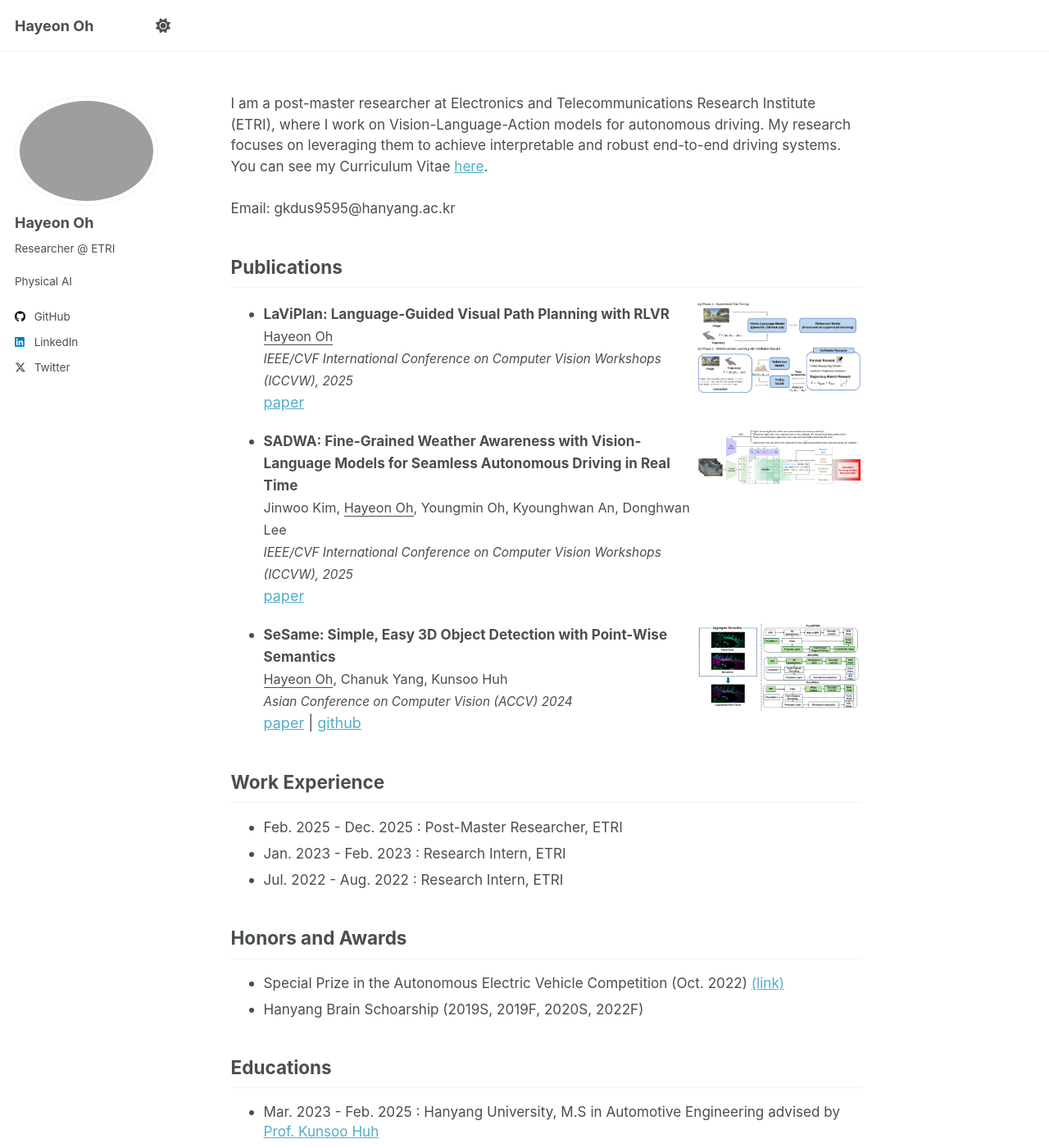
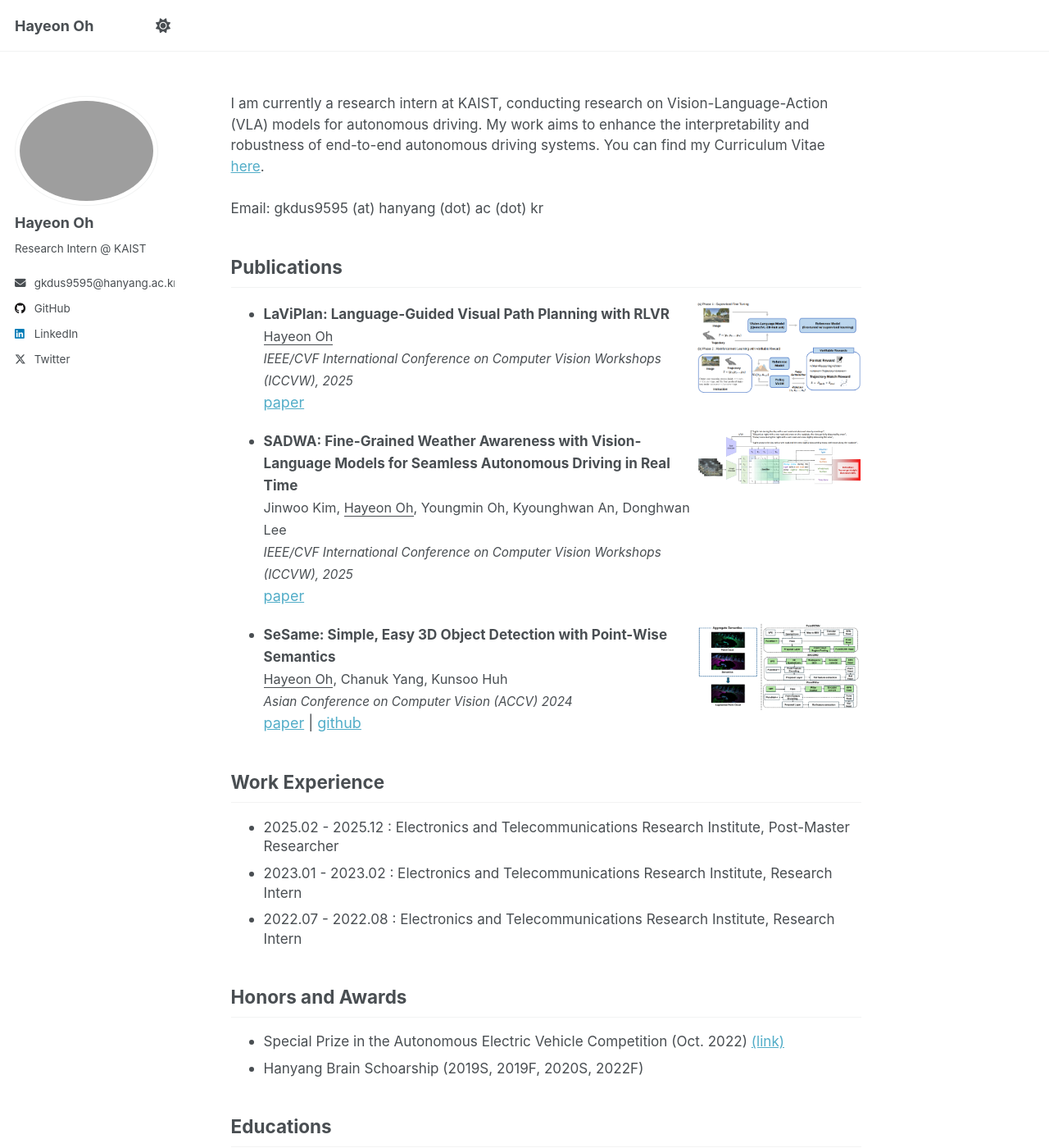
Before and after one commit to OPhD-hahao/OPhD-hahao.github.io, a Jekyll site: the page built from _pages/about.md, in a window 1280 px wide and 1400 px high. Shown: the whole window at 82% size. Built offline with Jekyll 4.4.1, drawn with Linux system fonts in a browser that asks for light colours; a script that is not in the unit is left out; some of the changed text lies outside the part shown.

Commit message:
Update affiliation

```diff
--- a/_config.yml
+++ b/_config.yml
@@ -25,11 +25,11 @@ author:
   avatar           : "profile.png"
   name             : "Hayeon Oh"
   pronouns         : # example: "she/her"
-  bio              : "Researcher @ ETRI <br><br> Physical AI"
-  # location         : "ETRI"
+  bio              : "Research Intern @ KAIST"
+  location         : # "KAIST"
   employer         : # "Red Brick University"
   uri              : # URL
-  email            : # "oph516@etri.re.kr"
+  email            : "gkdus9595@hanyang.ac.kr"
 
   # Academic websites
   academia         : # URL
--- a/_pages/about.md
+++ b/_pages/about.md
@@ -9,8 +9,8 @@ redirect_from:
 ---
 
 <div style="font-size: 0.95em; line-height: 1.5;">
-I am a post-master researcher at Electronics and Telecommunications Research Institute (ETRI), where I work on Vision-Language-Action models for autonomous driving. My research focuses on leveraging them to achieve interpretable and robust end-to-end driving systems. You can see my Curriculum Vitae <a href="../assets/curriculum_vitae_HayeonOh.pdf">here</a>.<br><br>
-Email: gkdus9595@hanyang.ac.kr
+I am currently a research intern at KAIST, conducting research on Vision-Language-Action (VLA) models for autonomous driving. My work aims to enhance the interpretability and robustness of end-to-end autonomous driving systems. You can find my Curriculum Vitae <a href="../assets/curriculum_vitae_HayeonOh.pdf">here</a>.<br><br>
+Email: gkdus9595 (at) hanyang (dot) ac (dot) kr
 </div>
 
 
@@ -51,9 +51,9 @@ Email: gkdus9595@hanyang.ac.kr
 ## Work Experience
 
 <ul style="font-size: 0.95em; line-height: 1.4;">
-  <li>Feb. 2025 - Dec. 2025 : Post-Master Researcher, ETRI</li>
-  <li>Jan. 2023 - Feb. 2023 : Research Intern, ETRI</li>
-  <li>Jul. 2022 - Aug. 2022 : Research Intern, ETRI</li>
+  <li>2025.02 - 2025.12 : Electronics and Telecommunications Research Institute, Post-Master Researcher</li>
+  <li>2023.01 - 2023.02 : Electronics and Telecommunications Research Institute, Research Intern</li>
+  <li>2022.07 - 2022.08 : Electronics and Telecommunications Research Institute, Research Intern</li>
 </ul>
 
 ## Honors and Awards
@@ -66,6 +66,6 @@ Email: gkdus9595@hanyang.ac.kr
 ## Educations
 
 <ul style="font-size: 0.95em; line-height: 1.4;">
-  <li>Mar. 2023 - Feb. 2025 : Hanyang University, M.S in Automotive Engineering advised by <a href="https://scholar.google.com/citations?user=iRQAwt8AAAAJ&hl=ko">Prof. Kunsoo Huh</a></li>
-  <li>Mar. 2019 - Feb. 2023 : Hanyang University, B.S in Electrical Engineering. (ERICA, Cum Laude)</li>
+  <li>2023.03 - 2025.02 : Hanyang University, M.S in Automotive Engineering
+  <li>2019.03 - 2023.02 : Hanyang University (E), B.S in Electrical Engineering. (Cum Laude)</li>
 </ul>
```
